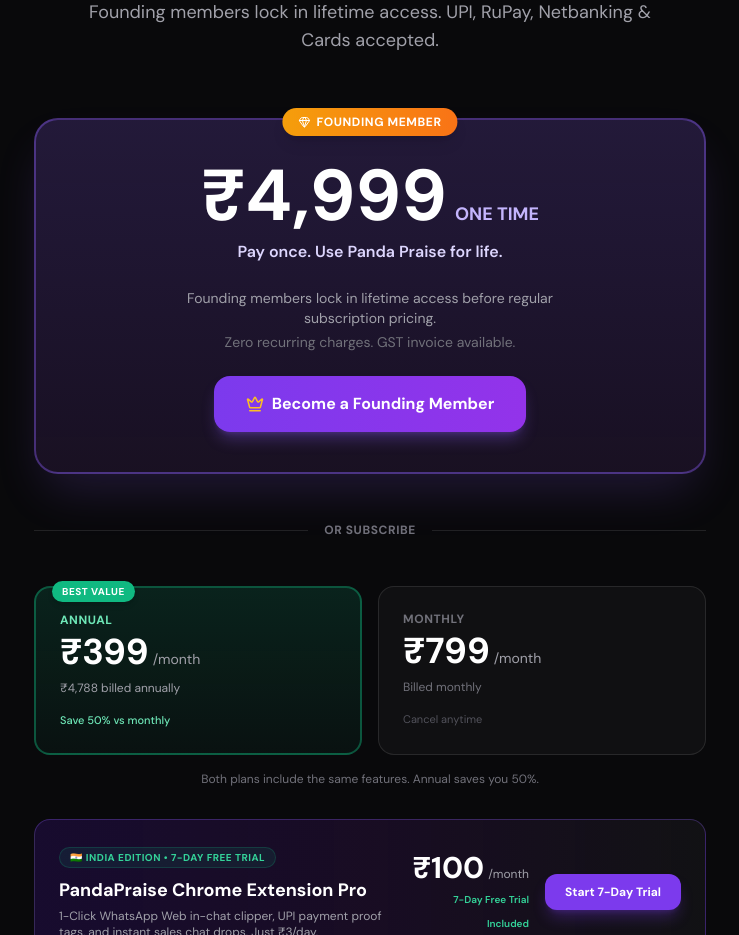
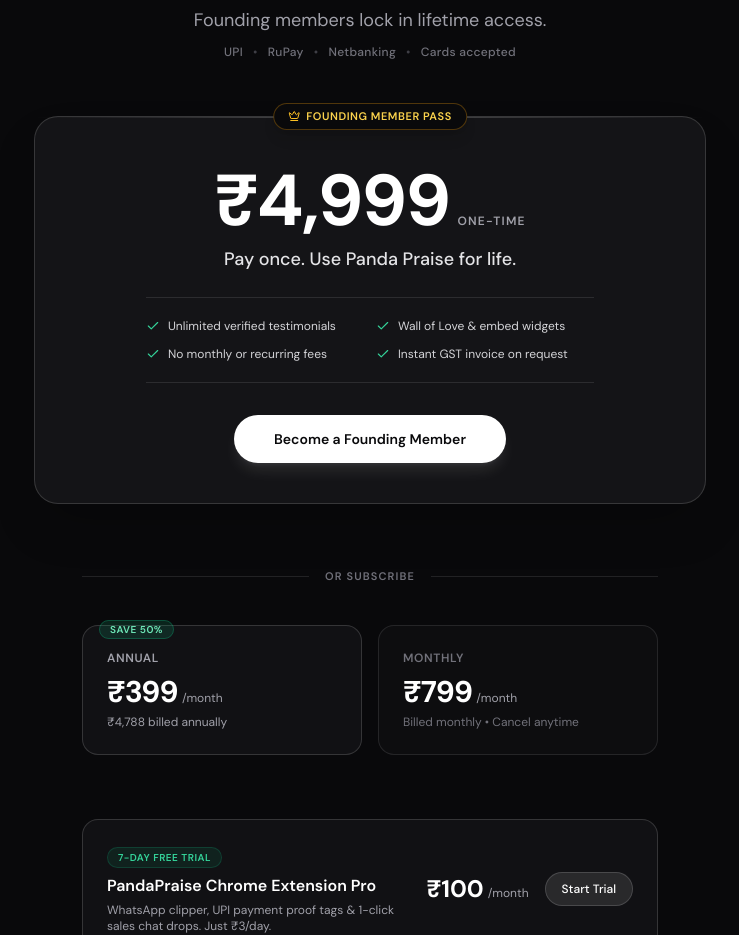
Before and after one commit to greetingsgopal-hub/testimonial-collector-dashboard, a React (Vite) app: page /pricing in a window 1280 px wide. Shown: the part 277-1212 px from the top of the page, without its empty margins (270-1009 px from the left). Built offline with nearby package versions, Linux system fonts and the light colour scheme; no server answers.

Commit message:
style: Apple-grade typography and layout refinement for pricing hero and founding pass

```diff
--- a/src/pages/PricingPage.tsx
+++ b/src/pages/PricingPage.tsx
@@ -6,11 +6,9 @@
   X,
   ArrowRight,
   Crown,
-  Shield,
   ChevronDown,
   Star,
   HelpCircle,
-  Gem,
 } from 'lucide-react';
 import { usePageSeo } from '../lib/seo';
 import { PandaPraiseIcon } from '../components/PandaPraiseLogo';
@@ -136,86 +134,140 @@
       </header>
 
       <div className="max-w-6xl mx-auto px-6 py-16 sm:py-24">
-        <div className="text-center mb-16">
-          <div className="inline-flex items-center gap-2 px-3 py-1 rounded-full bg-emerald-500/10 border border-emerald-500/20 text-emerald-300 text-xs font-medium mb-6">
-            <Shield size={12} />
-            🇮🇳 Built for Indian Businesses • Pay in ₹ INR
+        <div className="text-center mb-14">
+          <div className="inline-flex items-center gap-2 px-3.5 py-1 rounded-full bg-zinc-900 border border-white/10 text-zinc-300 text-xs font-medium mb-5 shadow-xs">
+            <span className="text-sm leading-none">🇮🇳</span>
+            <span>Built for Indians</span>
           </div>
-          <h1 className="text-4xl sm:text-5xl font-extrabold text-white mb-3 leading-tight">Pay once in ₹. Use forever.</h1>
-          <p className="text-lg text-zinc-400 max-w-xl mx-auto">Founding members lock in lifetime access. UPI, RuPay, Netbanking & Cards accepted.</p>
+          <h1 className="text-4xl sm:text-5xl lg:text-6xl font-bold tracking-tight text-white mb-3">
+            Pay once. Use forever.
+          </h1>
+          <p className="text-base sm:text-lg text-zinc-400 max-w-xl mx-auto font-normal">
+            Founding members lock in lifetime access.
+          </p>
+          <div className="flex items-center justify-center gap-2 sm:gap-2.5 mt-2.5 text-xs text-zinc-500 font-medium tracking-wide">
+            <span>UPI</span>
+            <span className="text-zinc-700">•</span>
+            <span>RuPay</span>
+            <span className="text-zinc-700">•</span>
+            <span>Netbanking</span>
+            <span className="text-zinc-700">•</span>
+            <span>Cards accepted</span>
+          </div>
         </div>
 
         {checkoutError && <div className="max-w-2xl mx-auto mb-6 p-4 rounded-xl bg-rose-500/10 border border-rose-500/20 text-rose-300 text-sm text-center">{checkoutError}</div>}
 
-        <div className="max-w-2xl mx-auto mb-12">
-          <div className="relative rounded-3xl bg-gradient-to-b from-violet-500/20 to-purple-500/10 border-2 border-violet-500/40 p-8 sm:p-10 shadow-2xl shadow-violet-500/20">
-            <div className="absolute -top-3 left-1/2 -translate-x-1/2">
-              <span className="px-4 py-1.5 rounded-full bg-gradient-to-r from-amber-500 to-orange-500 text-white text-xs font-extrabold uppercase tracking-wider shadow-lg flex items-center gap-1.5"><Gem size={12} />Founding Member</span>
+        <div className="max-w-2xl mx-auto mb-16">
+          <div className="relative rounded-3xl bg-zinc-900/80 border border-white/15 p-8 sm:p-10 shadow-2xl backdrop-blur-xl">
+            <div className="absolute inset-x-0 top-0 h-px bg-gradient-to-r from-transparent via-white/25 to-transparent" />
+
+            <div className="absolute -top-3.5 left-1/2 -translate-x-1/2">
+              <span className="px-3.5 py-1 rounded-full bg-zinc-950 border border-amber-500/30 text-amber-300 text-[11px] font-semibold uppercase tracking-wider shadow-lg flex items-center gap-1.5">
+                <Crown size={12} className="text-amber-400" />
+                Founding Member Pass
+              </span>
             </div>
-            <div className="text-center">
+
+            <div className="text-center pt-2">
               <div className="flex items-baseline justify-center gap-2 mb-2">
-                <span className="text-6xl sm:text-7xl font-black text-white">₹4,999</span>
-                <span className="text-lg font-bold text-violet-300">ONE TIME</span>
+                <span className="text-5xl sm:text-7xl font-bold tracking-tight text-white">₹4,999</span>
+                <span className="text-xs uppercase tracking-widest font-semibold text-zinc-400">One-time</span>
               </div>
-              <p className="text-violet-200 font-semibold mb-6">Pay once. Use Panda Praise for life.</p>
-              <p className="text-sm text-zinc-400 mb-6 max-w-md mx-auto">Founding members lock in lifetime access before regular subscription pricing.<span className="block mt-1 text-zinc-500">Zero recurring charges. GST invoice available.</span></p>
-              <button type="button" onClick={() => handleCheckout('founding')} disabled={checkoutLoading !== null} className="w-full sm:w-auto px-8 py-4 rounded-2xl text-base font-bold bg-gradient-to-r from-violet-600 to-purple-600 hover:from-violet-500 hover:to-purple-500 text-white shadow-lg shadow-violet-500/30 transition-all disabled:opacity-50 flex items-center justify-center gap-2 mx-auto">{checkoutLoading === 'founding' ? 'Starting checkout…' : <><Crown size={18} className="text-amber-400" />Become a Founding Member</>}</button>
+              <p className="text-base sm:text-lg font-medium text-zinc-200 mb-6">
+                Pay once. Use Panda Praise for life.
+              </p>
+
+              <div className="grid grid-cols-1 sm:grid-cols-2 gap-3 max-w-md mx-auto text-left mb-8 py-5 border-y border-white/10 text-xs text-zinc-300">
+                <div className="flex items-center gap-2">
+                  <Check size={14} className="text-emerald-400 shrink-0" />
+                  <span>Unlimited verified testimonials</span>
+                </div>
+                <div className="flex items-center gap-2">
+                  <Check size={14} className="text-emerald-400 shrink-0" />
+                  <span>Wall of Love & embed widgets</span>
+                </div>
+                <div className="flex items-center gap-2">
+                  <Check size={14} className="text-emerald-400 shrink-0" />
+                  <span>No monthly or recurring fees</span>
+                </div>
+                <div className="flex items-center gap-2">
+                  <Check size={14} className="text-emerald-400 shrink-0" />
+                  <span>Instant GST invoice on request</span>
+                </div>
+              </div>
+
+              <button
+                type="button"
+                onClick={() => handleCheckout('founding')}
+                disabled={checkoutLoading !== null}
+                className="w-full sm:w-auto px-10 py-3.5 rounded-full text-sm font-semibold bg-white text-zinc-950 hover:bg-zinc-200 active:scale-[0.98] shadow-lg shadow-white/10 transition-all disabled:opacity-50 flex items-center justify-center gap-2 mx-auto cursor-pointer"
+              >
+                {checkoutLoading === 'founding' ? 'Connecting to checkout…' : 'Become a Founding Member'}
+              </button>
             </div>
           </div>
         </div>
 
-        <div className="flex items-center gap-4 max-w-2xl mx-auto mb-12">
+        <div className="flex items-center gap-4 max-w-xl mx-auto mb-10">
           <div className="flex-1 h-px bg-white/10" />
-          <span className="text-xs font-bold text-zinc-500 uppercase tracking-wider">Or subscribe</span>
+          <span className="text-[11px] font-semibold text-zinc-500 uppercase tracking-widest">Or subscribe</span>
           <div className="flex-1 h-px bg-white/10" />
         </div>
 
-        <div className="max-w-2xl mx-auto mb-20">
+        <div className="max-w-xl mx-auto mb-16">
           <div className="grid grid-cols-1 sm:grid-cols-2 gap-4">
-            <div className="relative rounded-2xl bg-gradient-to-b from-emerald-500/15 to-emerald-500/5 border-2 border-emerald-500/40 p-6 text-left">
-              <div className="absolute -top-2.5 left-4"><span className="px-2.5 py-1 rounded-full bg-emerald-500 text-white text-[10px] font-extrabold uppercase tracking-wider shadow-md">Best Value</span></div>
-              <p className="text-xs font-bold text-emerald-300 uppercase tracking-wider mb-1">Annual</p>
-              <div className="flex items-baseline gap-1 mb-2"><span className="text-4xl font-black text-white">₹399</span><span className="text-sm text-zinc-400">/month</span></div>
-              <p className="text-xs text-zinc-400 mb-4">₹4,788 billed annually</p>
-              <p className="text-[11px] text-emerald-300 font-medium">Save 50% vs monthly</p>
+            <div className="relative rounded-2xl bg-zinc-900/60 border border-white/15 p-6 text-left">
+              <div className="absolute -top-2.5 left-4">
+                <span className="px-2.5 py-0.5 rounded-full bg-emerald-500/15 border border-emerald-500/30 text-emerald-300 text-[10px] font-semibold uppercase tracking-wider">
+                  Save 50%
+                </span>
               </div>
-            <div className="relative rounded-2xl bg-white/[0.03] border border-white/10 p-6 text-left">
-              <p className="text-xs font-bold text-zinc-500 uppercase tracking-wider mb-1">Monthly</p>
-              <div className="flex items-baseline gap-1 mb-2"><span className="text-4xl font-black text-white">₹799</span><span className="text-sm text-zinc-400">/month</span></div>
-              <p className="text-xs text-zinc-500 mb-4">Billed monthly</p>
-              <p className="text-[11px] text-zinc-600">Cancel anytime</p>
+              <p className="text-xs font-semibold text-zinc-400 uppercase tracking-wider mb-2">Annual</p>
+              <div className="flex items-baseline gap-1 mb-1">
+                <span className="text-3xl font-bold tracking-tight text-white">₹399</span>
+                <span className="text-xs text-zinc-400">/month</span>
+              </div>
+              <p className="text-xs text-zinc-400">₹4,788 billed annually</p>
+            </div>
+
+            <div className="relative rounded-2xl bg-zinc-900/30 border border-white/10 p-6 text-left">
+              <p className="text-xs font-semibold text-zinc-500 uppercase tracking-wider mb-2">Monthly</p>
+              <div className="flex items-baseline gap-1 mb-1">
+                <span className="text-3xl font-bold tracking-tight text-white">₹799</span>
+                <span className="text-xs text-zinc-400">/month</span>
+              </div>
+              <p className="text-xs text-zinc-500">Billed monthly • Cancel anytime</p>
             </div>
           </div>
-          <p className="text-center text-xs text-zinc-500 mt-4">Both plans include the same features. Annual saves you 50%.</p>
+        </div>
 
         {/* India Micro-SaaS Extension Plan */}
-          <div className="mt-8 rounded-2xl bg-gradient-to-r from-violet-950/40 via-purple-900/20 to-zinc-900/60 border border-violet-500/30 p-6 flex flex-col sm:flex-row items-center justify-between gap-6">
+        <div className="max-w-xl mx-auto mb-16 rounded-2xl bg-zinc-900/60 border border-white/15 p-6 flex flex-col sm:flex-row items-center justify-between gap-5">
           <div className="text-left">
-              <div className="inline-flex items-center gap-1.5 px-2.5 py-0.5 rounded-full bg-emerald-500/10 border border-emerald-500/20 text-emerald-400 text-[10px] font-bold uppercase tracking-wider mb-2">
-                🇮🇳 India Edition • 7-Day Free Trial
+            <div className="inline-flex items-center gap-1.5 px-2.5 py-0.5 rounded-full bg-emerald-500/10 border border-emerald-500/20 text-emerald-400 text-[10px] font-semibold uppercase tracking-wider mb-1.5">
+              7-Day Free Trial
             </div>
-              <h3 className="text-lg font-bold text-white flex items-center gap-2">
+            <h3 className="text-base font-semibold text-white">
               PandaPraise Chrome Extension Pro
             </h3>
-              <p className="text-xs text-zinc-400 mt-1 max-w-md">
-                1-Click WhatsApp Web in-chat clipper, UPI payment proof tags, and instant sales chat drops. Just ₹3/day.
+            <p className="text-xs text-zinc-400 mt-1 max-w-sm">
+              WhatsApp clipper, UPI payment proof tags & 1-click sales chat drops. Just ₹3/day.
             </p>
           </div>
-            <div className="flex items-center gap-4">
+          <div className="flex items-center gap-4 shrink-0">
             <div className="text-right">
               <div className="flex items-baseline gap-1 justify-end">
-                  <span className="text-3xl font-extrabold text-white">₹100</span>
+                <span className="text-2xl font-bold text-white">₹100</span>
                 <span className="text-xs text-zinc-400">/month</span>
               </div>
-                <span className="text-[10px] text-emerald-400 font-semibold">7-Day Free Trial Included</span>
             </div>
             <a
               href="/dashboard"
-                className="px-5 py-2.5 rounded-xl bg-violet-600 hover:bg-violet-500 text-white font-bold text-xs shadow-lg shadow-violet-600/30 transition-all whitespace-nowrap"
+              className="px-4 py-2 rounded-full bg-white/10 hover:bg-white/20 border border-white/15 text-white font-medium text-xs transition-all whitespace-nowrap"
             >
-                Start 7-Day Trial
+              Start Trial
             </a>
-            </div>
           </div>
         </div>
 
```
Lines whose indentation alone changed are shown as unchanged.
